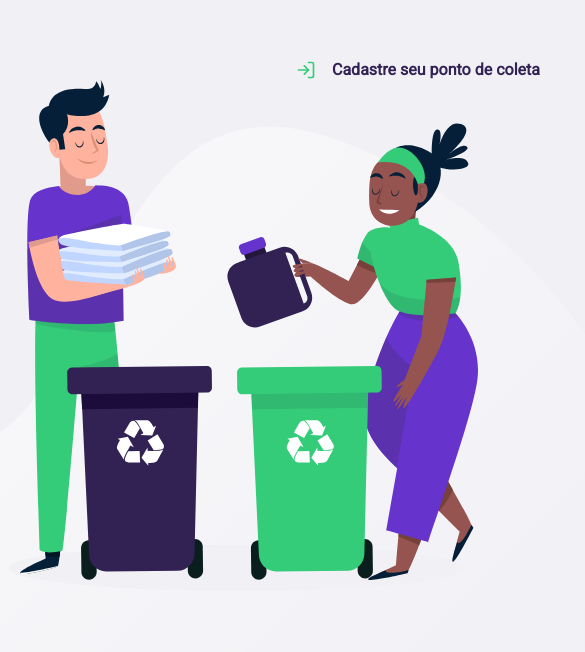
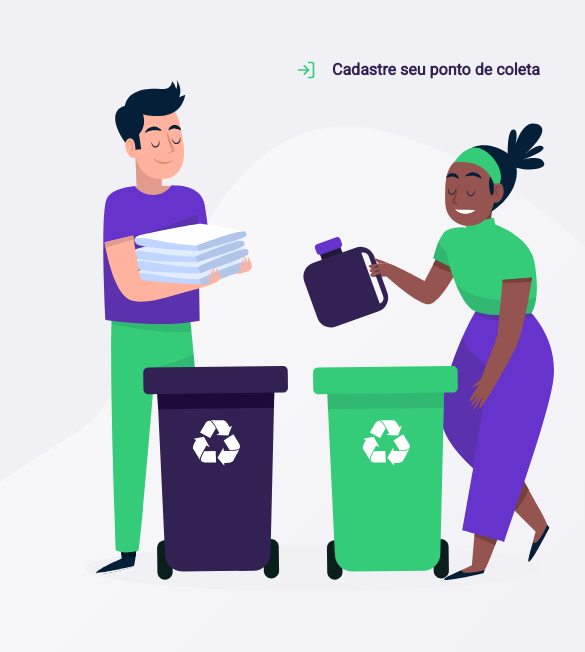
Before and after one commit to RafaelEmery/next-level-week, a plain HTML site: page index.html in a window 1536 px wide. Shown: the full height of the page, 778-1363 px from the left. Drawn offline with Linux system fonts and the light colour scheme.

Commit message:
More @media changes

```diff
--- a/styles/responsive.css
+++ b/styles/responsive.css
@@ -20,3 +20,15 @@
         align-items: center;
     }
 }
+
+@media (min-width: 1440px) {
+    #page-home {
+        background-position-x: 40vw;
+    }
+}
+
+@media (max-height: 760px) {
+    #page-home {
+       /*fix on background-position-y: 200px;*/
+    }
+}
```
Also changed, not shown: styles/home.css (line endings or trailing spaces).
